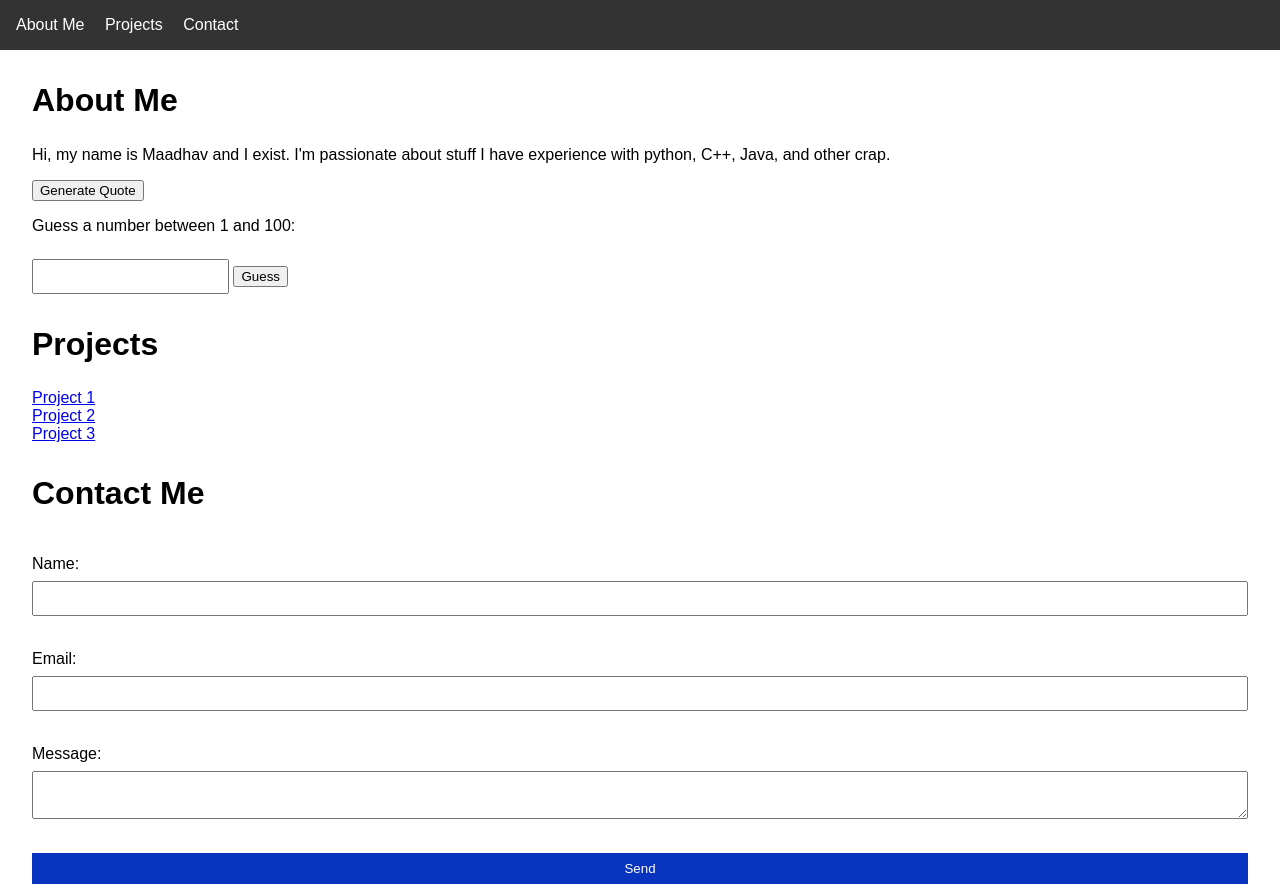
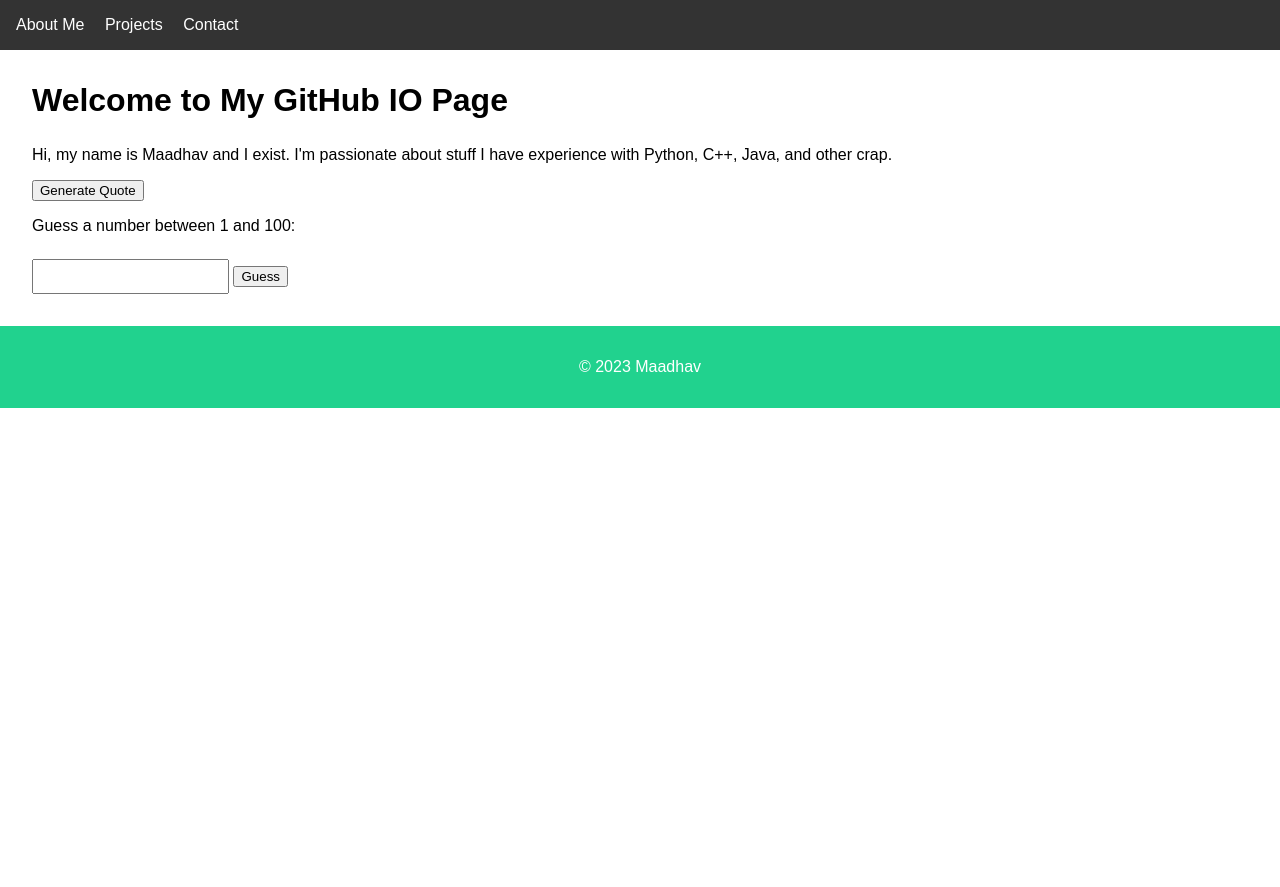
Before and after one commit to MaadhavD/MaadhavD.github.io, a plain HTML site: page index.html in a window 1280 px wide. Shown: the top 887 px of the page. After the commit the page ends 800 px from the top, so only its background shows below. Drawn offline with Linux system fonts and the light colour scheme.

Commit message:
Update index.html

```diff
--- a/index.html
+++ b/index.html
@@ -4,55 +4,31 @@
     <meta charset="UTF-8">
     <title>My GitHub IO Page</title>
     <link rel="stylesheet" type="text/css" href="styles.css">
-      <script src="script.js"></script>
   </head>
   <body>
     <header>
       <nav>
         <ul>
-          <li><a href="#about">About Me</a></li>
-          <li><a href="#projects">Projects</a></li>
-          <li><a href="#contact">Contact</a></li>
+          <li><a href="about.html">About Me</a></li>
+          <li><a href="projects.html">Projects</a></li>
+          <li><a href="contact.html">Contact</a></li>
         </ul>
       </nav>
     </header>
     <main>
-      <section id="about">
-        <h2>About Me</h2>
-        <p>Hi, my name is Maadhav and I exist. I'm passionate about stuff I have experience with python, C++, Java, and other crap.</p>
+      <section>
+        <h2>Welcome to My GitHub IO Page</h2>
+        <p>Hi, my name is Maadhav and I exist. I'm passionate about stuff I have experience with Python, C++, Java, and other crap.</p>
         <button onclick="generateQuote()">Generate Quote</button>
         <p>Guess a number between 1 and 100:</p>
-<input type="text" id="guess-input">
-<button onclick="checkGuess()">Guess</button>
-<p id="result"></p>
-
-<p id="quote"></p>
-      </section>
-      <section id="projects">
-        <h2>Projects</h2>
-        <ul>
-          <li><a href="#">Project 1</a></li>
-          <li><a href="#">Project 2</a></li>
-          <li><a href="#">Project 3</a></li>
-        </ul>
-      </section>
-      <section id="contact">
-        <h2>Contact Me</h2>
-        <form>
-          <label for="name">Name:</label>
-          <input type="text" id="name" name="name"><br>
-          <label for="email">Email:</label>
-          <input type="email" id="email" name="email"><br>
-
-          <label for="message">Message:</label>
-          <textarea id="message" name="message"></textarea><br>
-
-          <input type="submit" value="Send">
-        </form>
+        <input type="text" id="guess-input">
+        <button onclick="checkGuess()">Guess</button>
+        <p id="result"></p>
+        <p id="quote"></p>
       </section>
     </main>
     <footer>
       <p>&copy; 2023 Maadhav</p>
     </footer>
   </body>
-  </html>
+</html>
```
